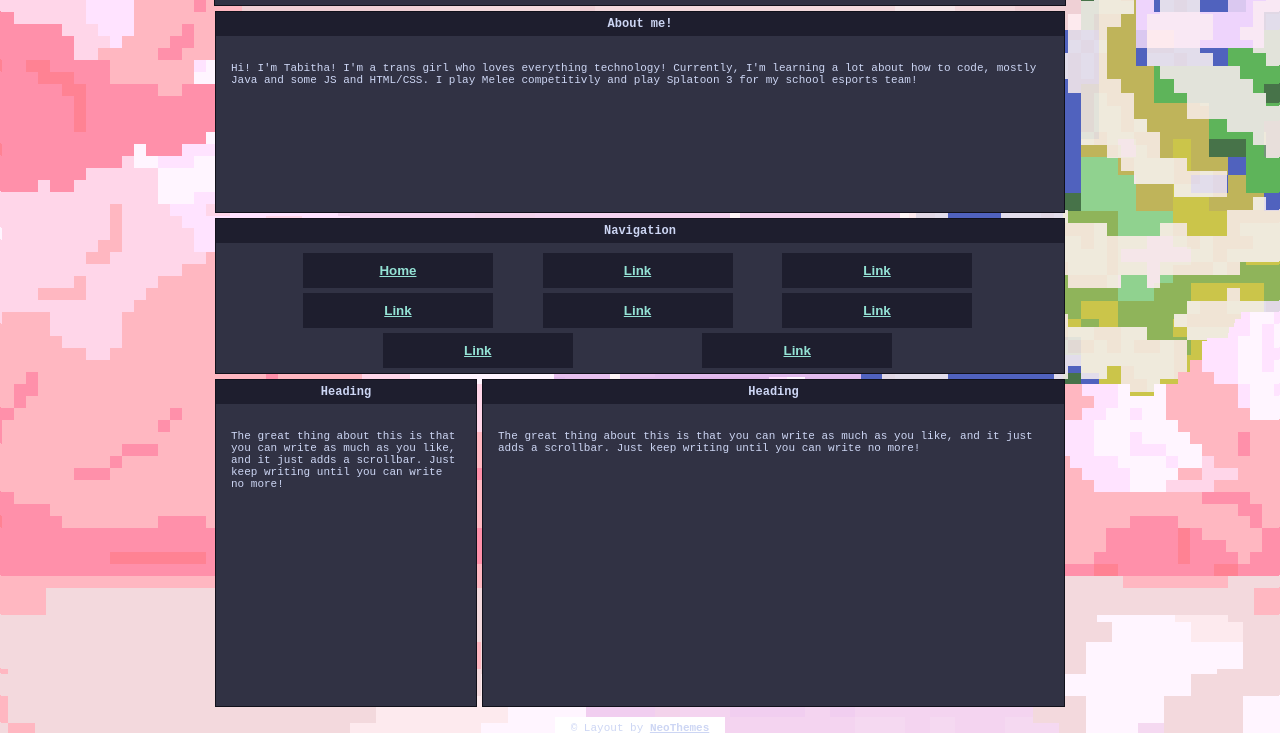
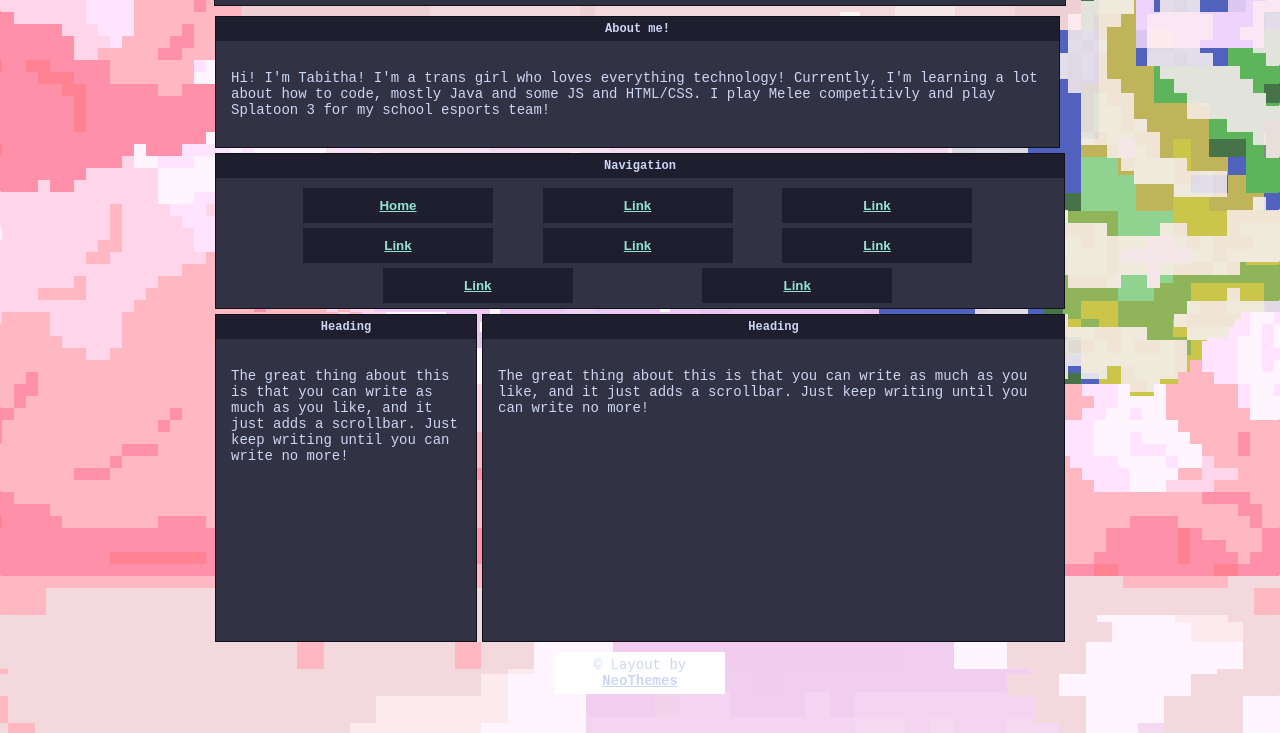
Before and after one commit to TabbyisTrans/tabbyistrans.github.io, a plain HTML site: page index.html in a window 1280 px wide. Shown: the part 70-803 px from the top of the page. Drawn offline with Linux system fonts and the light colour scheme.

Commit message:
🌎 added various formatting adjustments.

```diff
--- a/styles.css
+++ b/styles.css
@@ -12,7 +12,7 @@ html, body {
     padding:0;
     height:100%;
     font-family:'Courier New', Courier, monospace;
-    font-size:11px;
+    font-size:14px;
     background-image:url("background.gif");
     background-position: center;
     color:var(--text-color);
@@ -73,9 +73,9 @@ h2, h4, h6 {
     margin-left:5px;
 }
 .box-one {
-    height:200px;
-    margin-top:5px;
-    margin-right:5px;
+    height:fit-content;
+    margin-top:10px;
+    margin-right:10px;
 }
 .box-two {
     height: fit-content;
```
